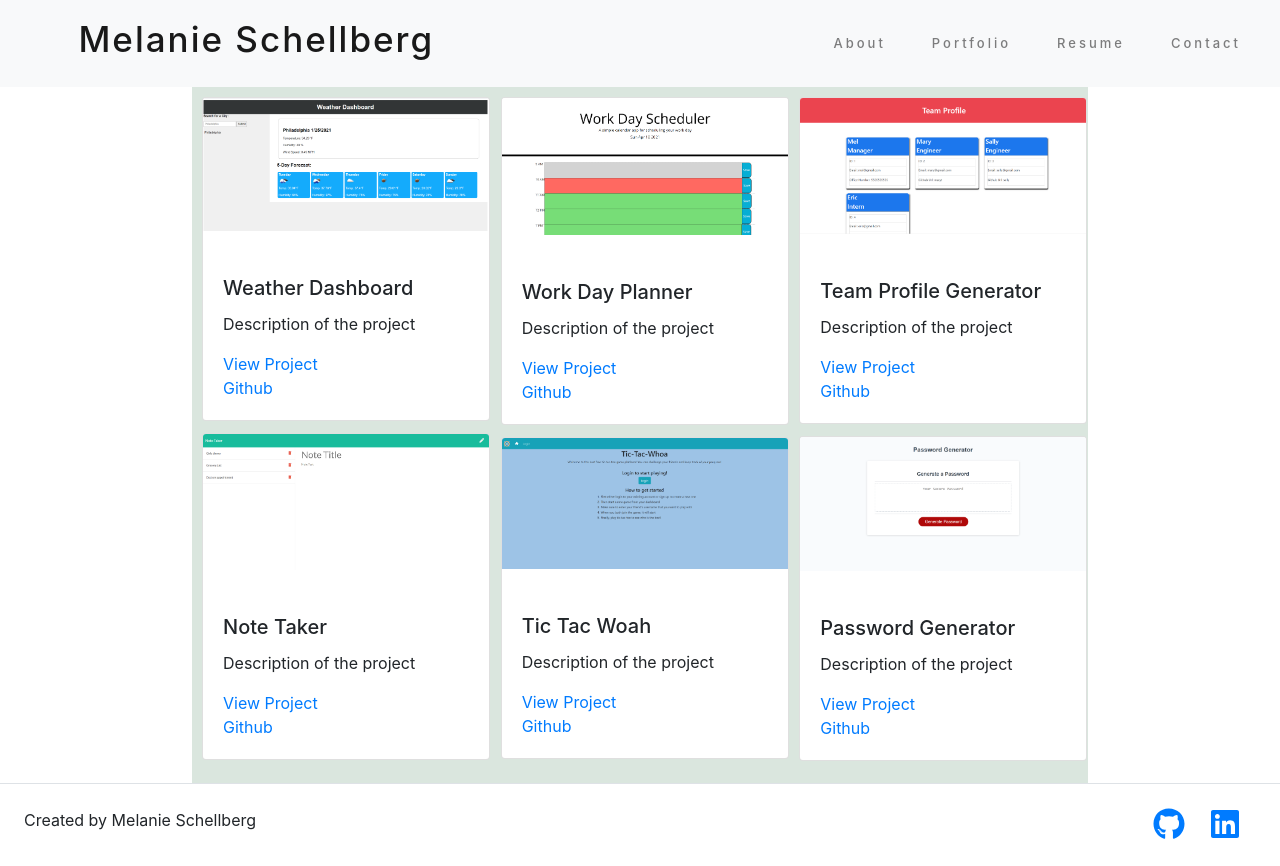
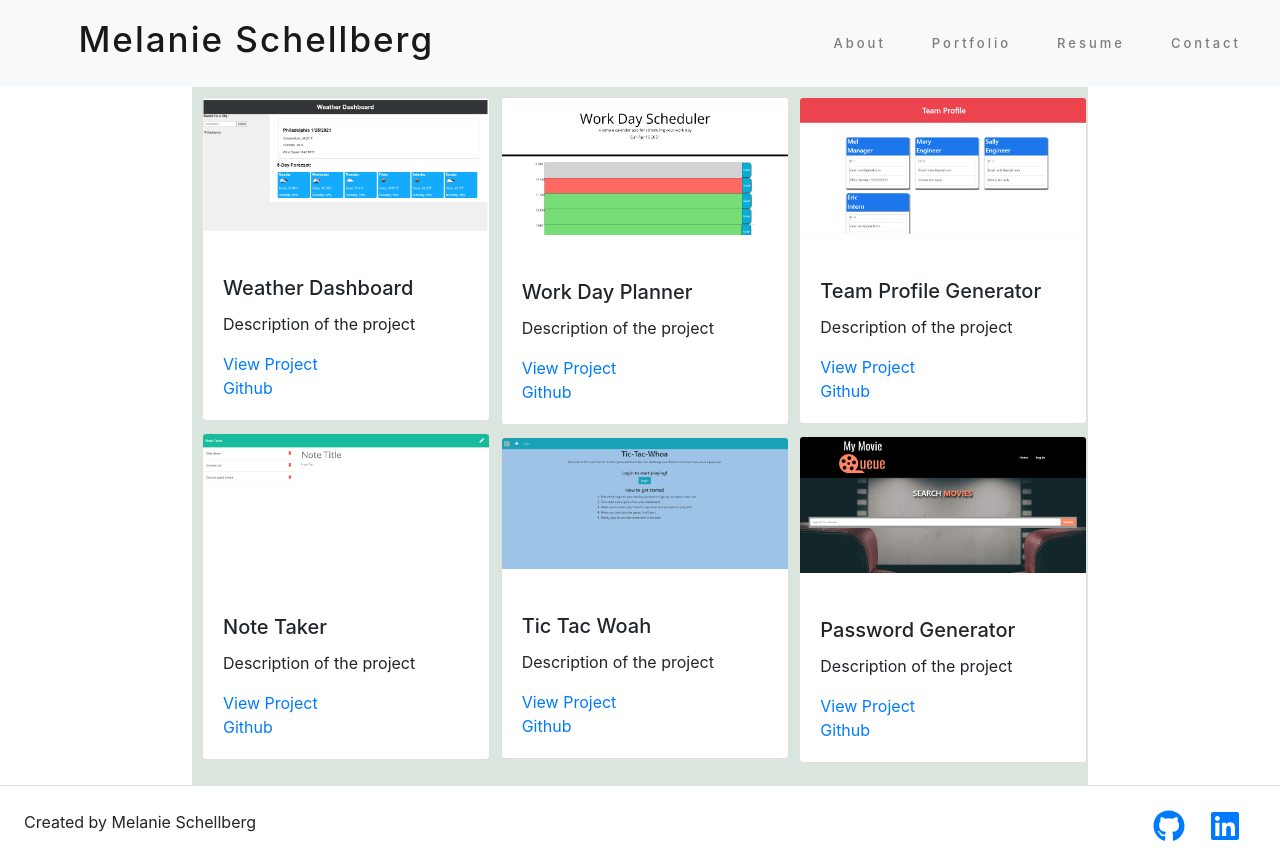
Before and after one commit to mschellberg/portfolio-react, a React (Create React App) app: page /portfolio in a window 1280 px wide. Built offline with nearby package versions, Linux system fonts and the light colour scheme; the HTML template or start-up script is replaced by a standard one.

Commit message:
added group project 3 to the portfolio

```diff
--- a/src/components/portfolio.js
+++ b/src/components/portfolio.js
@@ -1,11 +1,12 @@
 import React from 'react';
-import { CardColumns,Card, Button, Img, Body, Title } from 'react-bootstrap';
+import { CardColumns,Card } from 'react-bootstrap';
 import Img1 from '../img/weather.png';
 import Img2 from '../img/workday.png';
 import Img3 from '../img/team-profile.png';
 import Img4 from '../img/note-taker.png';
 import Img5 from '../img/tic-tac.png';
 import Img6 from '../img/password-gen.png';
+import Img7 from '../img/movie-queue.png';
 
 function Portfolio () {
     return (
@@ -66,14 +67,14 @@ function Portfolio () {
     </Card.Body>
   </Card>
   <Card style={{ width: '18rem' }}>
-    <Card.Img variant="top" src={Img6} />
+    <Card.Img variant="top" src={Img7} />
     <Card.Body>
       <Card.Title>Password Generator</Card.Title>
       <Card.Text>
       Description of the project
       </Card.Text>
-      <a href="https://mschellberg.github.io/passgen/">View Project</a><br></br>
-      <a href="https://github.com/mschellberg/mschellberg.github.io/tree/master/passgen">Github</a>
+      <a href="https://glacial-headland-73425.herokuapp.com/">View Project</a><br></br>
+      <a href="https://github.com/mschellberg/my-movie-queue">Github</a>
     </Card.Body>
   </Card>
 
```
Also changed, not shown: src/img/movie-queue.png (added).
